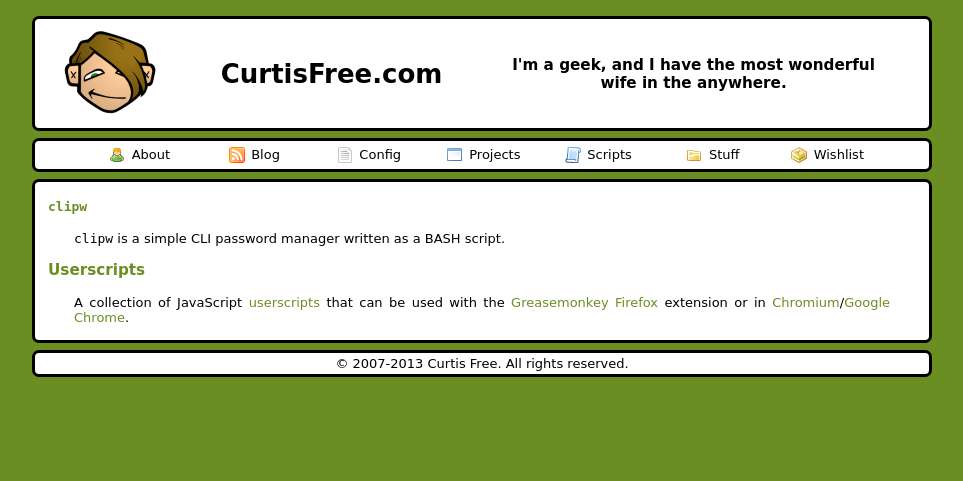
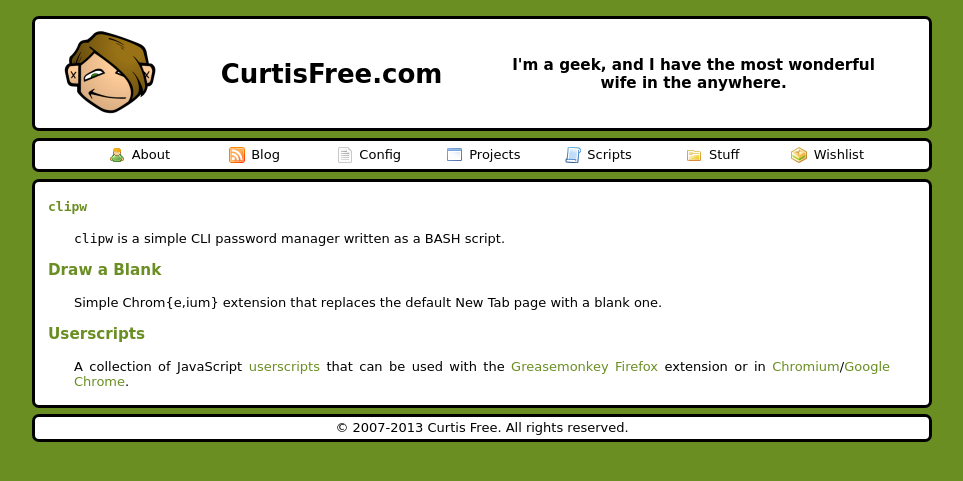
Before and after one commit to cfree3/curtisfree.com, a Jekyll site: the page built from content/projects.md, in a window 1280 px wide. Shown: the top 481 px of the page, without its empty margins (158-1121 px from the left). Built offline with Jekyll 4.4.1, drawn with Linux system fonts in a browser that asks for light colours.

Commit message:
Add "Draw a Blank" to projects

```diff
--- a/content/projects.md
+++ b/content/projects.md
@@ -8,16 +8,21 @@
 
 `clipw` is a simple CLI password manager written as a BASH script.
 
+### [Draw a Blank][project_draw-a-blank]
+
+Simple Chrom{e,ium} extension that replaces the default New Tab page with a blank one.
+
 ### [Userscripts][project_userscripts]
 
 A collection of JavaScript [userscripts][userscripts] that can be used with the
 [Greasemonkey][greasemonkey] [Firefox][firefox] extension or in
 [Chromium][chromium]/[Google Chrome][chrome].
 
-[project_clipw]:       /projects/clipw
-[project_userscripts]: /projects/userscripts
-[userscripts]:         https://userscripts.org
-[greasemonkey]:        http://www.greasespot.net
-[firefox]:             http://www.firefox.com
-[chromium]:            http://www.chromium.org/Home
-[chrome]:              https://www.google.com
+[project_clipw]:        /projects/clipw
+[project_draw-a-blank]: /projects/draw-a-blank
+[project_userscripts]:  /projects/userscripts
+[userscripts]:          https://userscripts.org
+[greasemonkey]:         http://www.greasespot.net
+[firefox]:              http://www.firefox.com
+[chromium]:             http://www.chromium.org/Home
+[chrome]:               https://www.google.com
```
Also changed, not shown: 1 other file.
